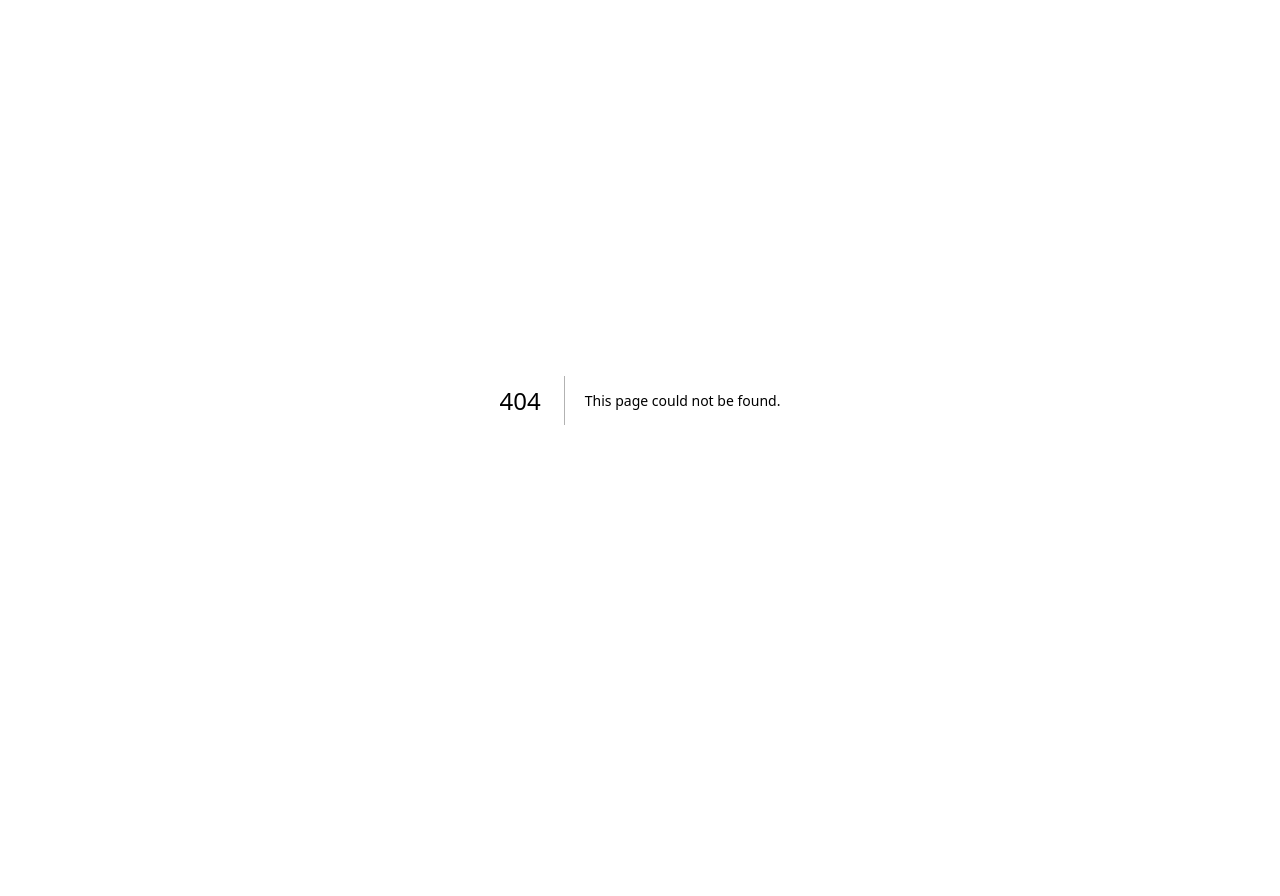
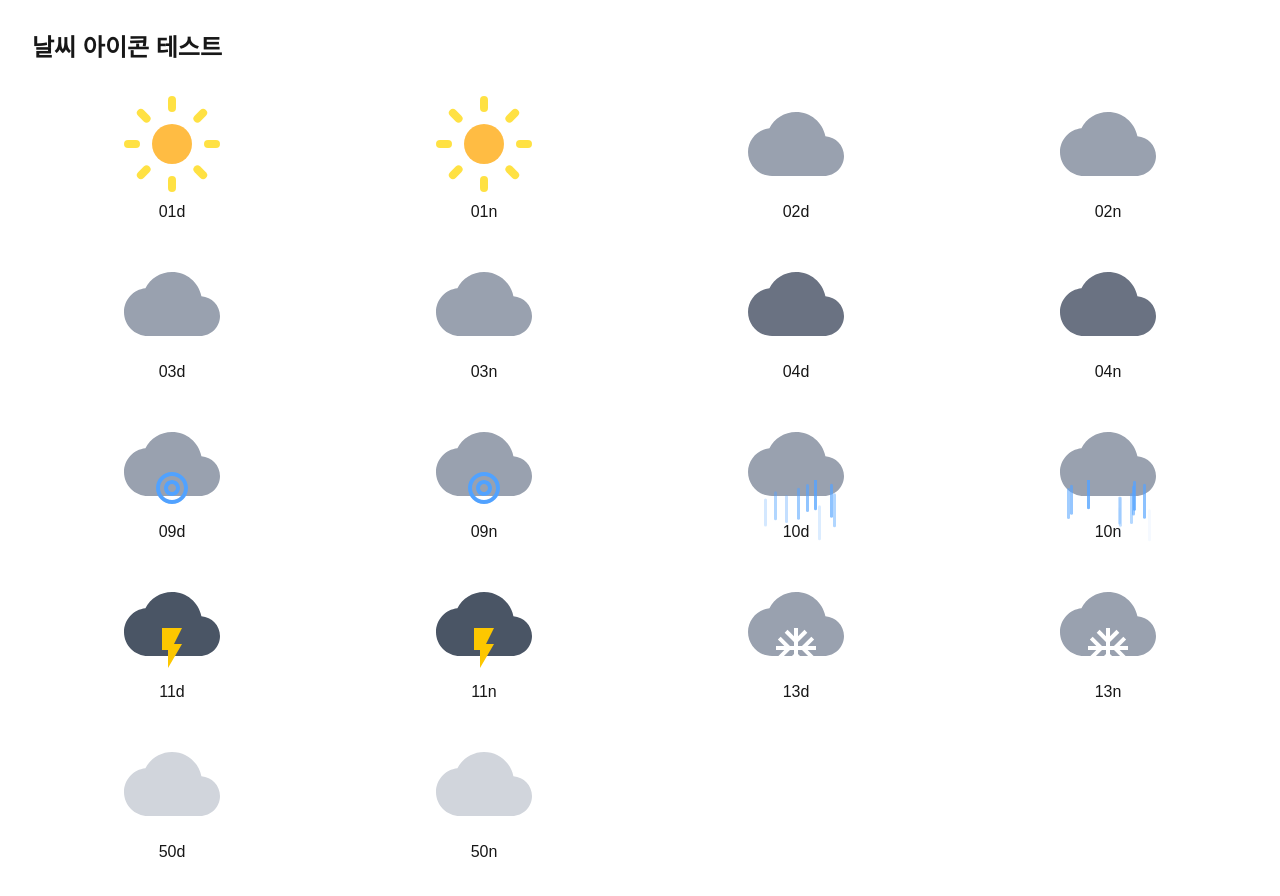
Before and after one commit to JeonB/weather-app, a Next.js app: page /weather/test in a window 1280 px wide. Before the commit this address had no page. Before the commit the page ends 800 px from the top, so only its background shows below. Built offline with nearby package versions, Linux system fonts and the light colour scheme.

Commit message:
chore: update dependencies and enhance layout with new font and weather page improvements

```diff
--- a/app/board/page.tsx
+++ /dev/null
@@ -1,12 +0,0 @@
-import Link from 'next/link'
-
-export default function Board() {
-  return (
-    <>
-      <Link href="/">Back</Link>
-      <div className="flex h-screen items-center justify-center bg-cyan-500">
-        게시판 페이지
-      </div>
-    </>
-  )
-}
--- a/app/layout.tsx
+++ b/app/layout.tsx
@@ -21,6 +21,12 @@ export default function RootLayout({
   const [queryClient] = useState(() => new QueryClient())
   return (
     <html lang="en">
+      <head>
+        <link
+          href="https://fonts.googleapis.com/css2?family=Material+Symbols+Outlined:opsz,wght,FILL,GRAD@20..48,100..700,0..1,-50..200"
+          rel="stylesheet"
+        />
+      </head>
       <body
         className={`${geistSans.variable} ${geistMono.variable} antialiased`}>
         <QueryClientProvider client={queryClient}>
--- a/app/page.tsx
+++ b/app/page.tsx
@@ -1,31 +1,9 @@
-'use client'
 import Link from 'next/link'
-import { useRouter } from 'next/navigation'
-import { fetchData } from '../lib/data'
-import { useQuery } from '@tanstack/react-query'
-import { useEffect, useRef } from 'react'
 
 export default function Home() {
-  const router = useRouter()
-  const renderCount = useRef(0)
-
-  const handleClick = () => {
-    router.push('/product')
-  }
-
-  useEffect(() => {
-    renderCount.current += 1
-    console.log(`렌더링 횟수: ${renderCount.current}회`)
-  })
-
   return (
-    <div className="grid min-h-screen grid-rows-[20px_1fr_20px] items-center justify-items-center gap-16 p-8 pb-20 font-[family-name:var(--font-geist-sans)] sm:p-20">
-      <div>렌더링 횟수: {renderCount.current}회</div>
-      <Link href="/board">보드로 가보자잇</Link>
-      <a href="/profile">프로필로 가보자잇</a>
-      <button onClick={handleClick} className="cursor-pointer">
-        상품 페이지로 가보자잇
-      </button>
+    <div className="flex min-h-screen items-center justify-center">
+      <Link href="/weather">날씨</Link>
     </div>
   )
 }
--- a/app/product/page.tsx
+++ /dev/null
@@ -1,12 +0,0 @@
-import Link from 'next/link'
-
-export default function Profile() {
-  return (
-    <>
-      <Link href="/">Back</Link>
-      <div className="flex h-screen items-center justify-center bg-amber-500">
-        상품 페이지
-      </div>
-    </>
-  )
-}
--- a/app/profile/page.tsx
+++ /dev/null
@@ -1,12 +0,0 @@
-import Link from 'next/link'
-
-export default function Profile() {
-  return (
-    <>
-      <Link href="/">Back</Link>
-      <div className="flex h-screen items-center justify-center bg-blue-300 md:w-screen">
-        프로필 페이지
-      </div>
-    </>
-  )
-}
--- a/app/weather/components/SearchBar.tsx
+++ b/app/weather/components/SearchBar.tsx
@@ -23,7 +23,7 @@ export const SearchBar: React.FC<SearchBarProps> = ({
       </div>
       <button
         onClick={onSearch}
-        className="flex h-12 w-12 cursor-pointer items-center justify-center rounded-lg bg-white shadow-md transition-all duration-300 hover:bg-gray-100 sm:h-14 sm:w-14">
+        className="flex h-12 w-12 cursor-pointer items-center justify-center rounded-3xl bg-white shadow-md transition-all duration-300 hover:bg-gray-300 sm:h-14 sm:w-14">
         <span className="material-symbols-outlined text-gray-500">search</span>
       </button>
     </div>
--- a/app/weather/components/WeatherIcon.tsx
+++ b/app/weather/components/WeatherIcon.tsx
@@ -1,9 +1,39 @@
-import React from 'react'
+import React, { useMemo } from 'react'
+import { motion } from 'framer-motion'
 
 interface WeatherIconProps {
   onRefresh?: () => void
   iconCode?: string
 }
+
+const RainDrop = ({
+  left,
+  delay,
+  duration,
+  height,
+}: {
+  left: number
+  delay: number
+  duration: number
+  height: number
+}) => (
+  <motion.div
+    className={`absolute -skew-x-[15deg] rounded-full bg-blue-400`}
+    style={{
+      left: `${left}%`,
+      height: `${height}px`,
+      width: '3px',
+    }}
+    initial={{ y: '-10%', opacity: 0.8 }}
+    animate={{ y: '100%', opacity: 0 }}
+    transition={{
+      duration,
+      repeat: Infinity,
+      ease: 'linear',
+      delay,
+    }}
+  />
+)
 
 export const WeatherIcon: React.FC<WeatherIconProps> = ({
   onRefresh,
@@ -159,6 +189,18 @@ export const WeatherIcon: React.FC<WeatherIconProps> = ({
           </div>
         )
       case '10': // 비
+        const raindrops = useMemo(() => {
+          // 8-12개의 무작위 빗방울 생성
+          const count = Math.floor(Math.random() * 5) + 8
+          return Array.from({ length: count }).map((_, i) => ({
+            id: i,
+            left: Math.random() * 90 + 5, // 5% ~ 95% 사이의 무작위 위치
+            delay: Math.random() * 1.5, // 0 ~ 1.5초 사이의 무작위 지연
+            duration: 0.8 + Math.random() * 0.6, // 0.8 ~ 1.4초 사이의 무작위 지속시간
+            height: 28 + Math.floor(Math.random() * 8), // 28px ~ 36px 사이의 무작위 높이
+          }))
+        }, [])
+
         return (
           <div className="relative h-24 w-24">
             <svg
@@ -167,13 +209,17 @@ export const WeatherIcon: React.FC<WeatherIconProps> = ({
               fill="currentColor">
               <path d="M19.35 10.04C18.67 6.59 15.64 4 12 4 9.11 4 6.6 5.64 5.35 8.04 2.34 8.36 0 10.91 0 14c0 3.31 2.69 6 6 6h13c2.76 0 5-2.24 5-5 0-2.64-2.05-4.78-4.65-4.96z" />
             </svg>
-            <svg
-              className="absolute bottom-0 left-0 h-12 w-24 text-blue-400"
-              viewBox="0 0 24 24"
-              fill="currentColor">
-              <path d="M12 4c-4.41 0-8 3.59-8 8s3.59 8 8 8 8-3.59 8-8-3.59-8-8-8zm0 14c-3.31 0-6-2.69-6-6s2.69-6 6-6 6 2.69 6 6-2.69 6-6 6z" />
-              <path d="M12 8c-2.21 0-4 1.79-4 4s1.79 4 4 4 4-1.79 4-4-1.79-4-4-4zm0 6c-1.1 0-2-.9-2-2s.9-2 2-2 2 .9 2 2-.9 2-2 2z" />
-            </svg>
+            <div className="absolute top-16 right-0 left-0 h-24 overflow-hidden">
+              {raindrops.map(drop => (
+                <RainDrop
+                  key={drop.id}
+                  left={drop.left}
+                  delay={drop.delay}
+                  duration={drop.duration}
+                  height={drop.height}
+                />
+              ))}
+            </div>
           </div>
         )
       case '11': // 천둥번개
--- a/app/weather/components/WeatherInfo.tsx
+++ b/app/weather/components/WeatherInfo.tsx
@@ -11,10 +11,10 @@ export const WeatherInfo: React.FC<WeatherInfoProps> = ({
 }) => {
   return (
     <>
-      <h1 className="mt-6 mb-2 text-6xl font-bold text-white sm:text-7xl md:text-8xl">
+      <h1 className="mt-6 mb-2 text-6xl font-bold text-white sm:text-7xl">
         {temperature}
       </h1>
-      <h2 className="mb-8 text-3xl font-light text-white sm:text-4xl md:text-5xl">
+      <h2 className="mb-8 text-3xl font-light text-white sm:text-4xl">
         {city}
       </h2>
     </>
--- a/app/weather/page.tsx
+++ b/app/weather/page.tsx
@@ -8,7 +8,7 @@ import { useQuery, useQueryClient } from '@tanstack/react-query'
 import { fetchData, WeatherData } from '../../lib/data'
 
 export default function WeatherPage() {
-  const [searchValue, setSearchValue] = useState('bangalore')
+  const [searchValue, setSearchValue] = useState('seoul')
   const [weatherData, setWeatherData] = useState<WeatherData | null>(null)
   const [errorShown, setErrorShown] = useState(false)
   const queryClient = useQueryClient()
@@ -58,9 +58,8 @@ export default function WeatherPage() {
   }
 
   return (
-    <div id="webcrumbs">
-      <div className="relative flex min-h-screen w-full items-center justify-center bg-gradient-to-br from-gray-900 to-black p-4">
-        <div className="from-primary-400 to-primary-600 relative h-auto w-full max-w-md overflow-hidden rounded-xl bg-gradient-to-br p-5 shadow-xl lg:max-w-lg">
+    <div className="flex h-screen items-center justify-center p-4">
+      <div className="max-w-md rounded-2xl bg-gradient-to-r from-[#8B5CF6] to-[#611BF8] p-5 shadow-xl">
         <SearchBar
           value={searchValue}
           onChange={setSearchValue}
@@ -73,9 +72,7 @@ export default function WeatherPage() {
             iconCode={weatherData?.iconCode}
           />
           <WeatherInfo
-              temperature={
-                weatherData ? `${weatherData.temperature}°C` : '--°C'
-              }
+            temperature={weatherData ? `${weatherData.temperature}°C` : '--°C'}
             city={weatherData?.city || searchValue}
           />
           <WeatherDetails
@@ -85,9 +82,6 @@ export default function WeatherPage() {
             }
           />
         </div>
-          {/* Next: "Add daily forecast cards below with min/max temperatures" */}
-          {/* Next: "Add air quality index indicator" */}
-        </div>
       </div>
     </div>
   )
--- /dev/null
+++ b/app/weather/test/page.tsx
@@ -0,0 +1,42 @@
+// weather-app/app/weather/test/page.tsx
+'use client'
+import React from 'react'
+import { WeatherIcon } from '../components/WeatherIcon'
+
+export default function WeatherIconTest() {
+  // OpenWeatherMap API 아이콘 코드 목록
+  const iconCodes = [
+    '01d',
+    '01n', // 맑음 (낮/밤)
+    '02d',
+    '02n', // 구름 조금 (낮/밤)
+    '03d',
+    '03n', // 구름 많음
+    '04d',
+    '04n', // 흐림
+    '09d',
+    '09n', // 가벼운 비
+    '10d',
+    '10n', // 비
+    '11d',
+    '11n', // 천둥번개
+    '13d',
+    '13n', // 눈
+    '50d',
+    '50n', // 안개
+  ]
+
+  return (
+    <div className="p-8">
+      <h1 className="mb-8 text-2xl font-bold">날씨 아이콘 테스트</h1>
+      <div className="grid grid-cols-2 gap-8 md:grid-cols-4">
+        {iconCodes.map(code => (
+          <div key={code} className="flex flex-col items-center">
+            <WeatherIcon iconCode={code} />
+            <p className="mt-2 font-medium">{code}</p>
+          </div>
+        ))}
+      </div>
+    </div>
+  )
+}
--- a/package.json
+++ b/package.json
@@ -11,8 +11,8 @@
   },
   "dependencies": {
     "@tanstack/react-query": "^5.71.1",
+    "framer-motion": "^12.6.5",
     "next": "15.2.4",
-    "prettier": "^3.5.3",
     "react": "^19.0.0",
     "react-dom": "^19.0.0"
   },
@@ -26,6 +26,7 @@
     "eslint": "^9",
     "eslint-config-next": "15.2.4",
     "eslint-plugin-prettier": "^5.2.5",
+    "prettier": "^3.5.3",
     "prettier-plugin-tailwindcss": "^0.6.11",
     "tailwindcss": "^4",
     "typescript": "^5"
```
Also changed, not shown: 1 other file (tests, documents, lock files or other folders). Lines whose indentation alone changed are shown as unchanged.
